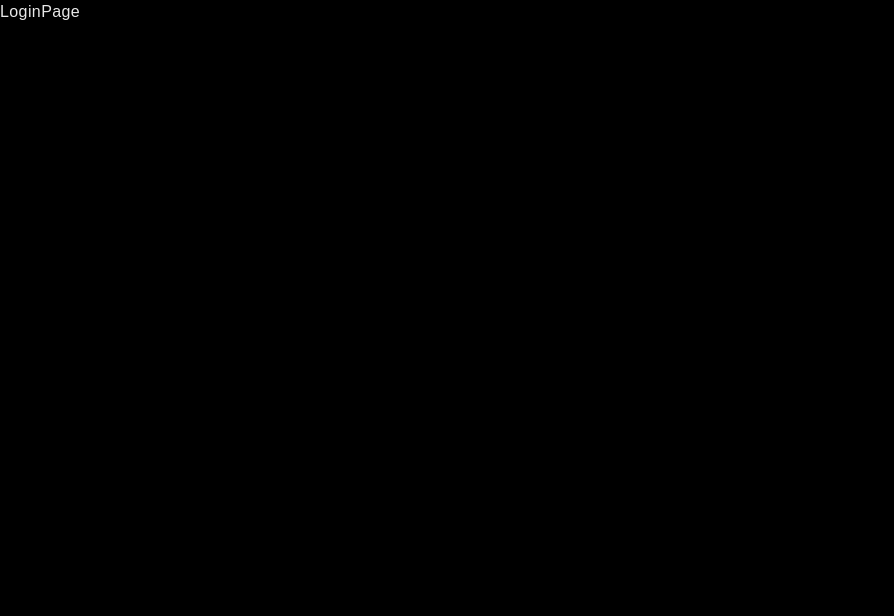
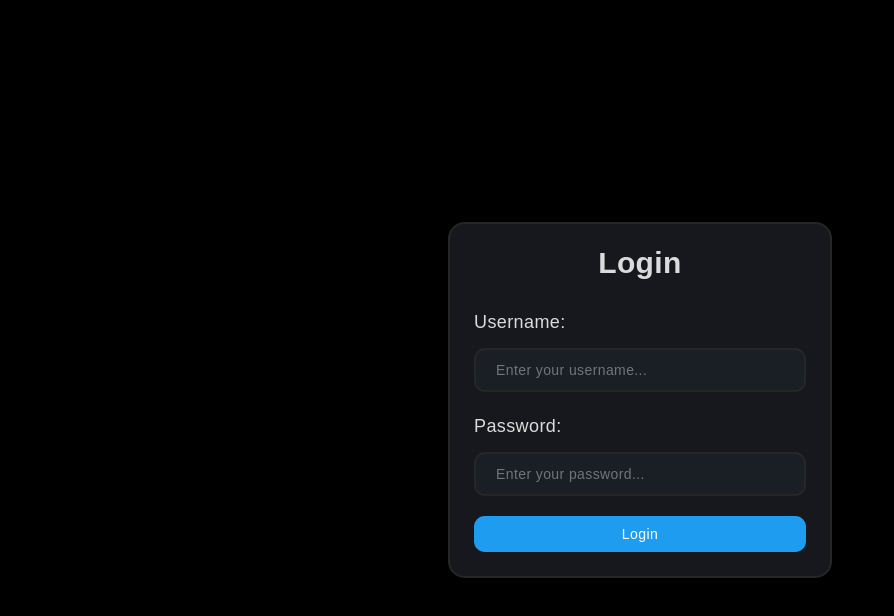
Before and after one commit to AshimMaskey/Novel-Management-System, a React (Vite) app in the folder frontend/: page /login in a window 1280 px wide. Shown: the top 616 px of the page, without its empty margins (0-894 px from the left). Built offline with nearby package versions, Linux system fonts and the light colour scheme.

Commit message:
added login form

```diff
--- a/frontend/package.json
+++ b/frontend/package.json
@@ -12,6 +12,7 @@
   "dependencies": {
     "@radix-ui/react-avatar": "^1.1.9",
     "@radix-ui/react-dialog": "^1.1.13",
+    "@radix-ui/react-label": "^2.1.6",
     "@radix-ui/react-slot": "^1.2.2",
     "@tailwindcss/vite": "^4.1.6",
     "class-variance-authority": "^0.7.1",
--- /dev/null
+++ b/frontend/src/components/ui/card.tsx
@@ -0,0 +1,92 @@
+import * as React from "react"
+
+import { cn } from "@/lib/utils"
+
+function Card({ className, ...props }: React.ComponentProps<"div">) {
+  return (
+    <div
+      data-slot="card"
+      className={cn(
+        "bg-card text-card-foreground flex flex-col gap-6 rounded-xl border py-6 shadow-sm",
+        className
+      )}
+      {...props}
+    />
+  )
+}
+
+function CardHeader({ className, ...props }: React.ComponentProps<"div">) {
+  return (
+    <div
+      data-slot="card-header"
+      className={cn(
+        "@container/card-header grid auto-rows-min grid-rows-[auto_auto] items-start gap-1.5 px-6 has-data-[slot=card-action]:grid-cols-[1fr_auto] [.border-b]:pb-6",
+        className
+      )}
+      {...props}
+    />
+  )
+}
+
+function CardTitle({ className, ...props }: React.ComponentProps<"div">) {
+  return (
+    <div
+      data-slot="card-title"
+      className={cn("leading-none font-semibold", className)}
+      {...props}
+    />
+  )
+}
+
+function CardDescription({ className, ...props }: React.ComponentProps<"div">) {
+  return (
+    <div
+      data-slot="card-description"
+      className={cn("text-muted-foreground text-sm", className)}
+      {...props}
+    />
+  )
+}
+
+function CardAction({ className, ...props }: React.ComponentProps<"div">) {
+  return (
+    <div
+      data-slot="card-action"
+      className={cn(
+        "col-start-2 row-span-2 row-start-1 self-start justify-self-end",
+        className
+      )}
+      {...props}
+    />
+  )
+}
+
+function CardContent({ className, ...props }: React.ComponentProps<"div">) {
+  return (
+    <div
+      data-slot="card-content"
+      className={cn("px-6", className)}
+      {...props}
+    />
+  )
+}
+
+function CardFooter({ className, ...props }: React.ComponentProps<"div">) {
+  return (
+    <div
+      data-slot="card-footer"
+      className={cn("flex items-center px-6 [.border-t]:pt-6", className)}
+      {...props}
+    />
+  )
+}
+
+export {
+  Card,
+  CardHeader,
+  CardFooter,
+  CardTitle,
+  CardAction,
+  CardDescription,
+  CardContent,
+}
--- /dev/null
+++ b/frontend/src/components/ui/input.tsx
@@ -0,0 +1,21 @@
+import * as React from "react"
+
+import { cn } from "@/lib/utils"
+
+function Input({ className, type, ...props }: React.ComponentProps<"input">) {
+  return (
+    <input
+      type={type}
+      data-slot="input"
+      className={cn(
+        "file:text-foreground placeholder:text-muted-foreground selection:bg-primary selection:text-primary-foreground dark:bg-input/30 border-input flex h-9 w-full min-w-0 rounded-md border bg-transparent px-3 py-1 text-base shadow-xs transition-[color,box-shadow] outline-none file:inline-flex file:h-7 file:border-0 file:bg-transparent file:text-sm file:font-medium disabled:pointer-events-none disabled:cursor-not-allowed disabled:opacity-50 md:text-sm",
+        "focus-visible:border-ring focus-visible:ring-ring/50 focus-visible:ring-[3px]",
+        "aria-invalid:ring-destructive/20 dark:aria-invalid:ring-destructive/40 aria-invalid:border-destructive",
+        className
+      )}
+      {...props}
+    />
+  )
+}
+
+export { Input }
--- /dev/null
+++ b/frontend/src/components/ui/label.tsx
@@ -0,0 +1,22 @@
+import * as React from "react"
+import * as LabelPrimitive from "@radix-ui/react-label"
+
+import { cn } from "@/lib/utils"
+
+function Label({
+  className,
+  ...props
+}: React.ComponentProps<typeof LabelPrimitive.Root>) {
+  return (
+    <LabelPrimitive.Root
+      data-slot="label"
+      className={cn(
+        "flex items-center gap-2 text-sm leading-none font-medium select-none group-data-[disabled=true]:pointer-events-none group-data-[disabled=true]:opacity-50 peer-disabled:cursor-not-allowed peer-disabled:opacity-50",
+        className
+      )}
+      {...props}
+    />
+  )
+}
+
+export { Label }
--- a/frontend/src/pages/LoginPage.tsx
+++ b/frontend/src/pages/LoginPage.tsx
@@ -1,7 +1,48 @@
-import React from "react";
-
+import { Input } from "@/components/ui/input";
+import { Label } from "@/components/ui/label";
+import { Card, CardContent, CardHeader, CardTitle } from "@/components/ui/card";
+import { Button } from "@/components/ui/button";
 const LoginPage = () => {
-  return <div>LoginPage</div>;
+  return (
+    <>
+      <div className="flex items-center justify-center h-screen">
+        <Card className="w-full border-2 max-w-sm">
+          <CardHeader className="text-center text-3xl">
+            <CardTitle>Login</CardTitle>
+          </CardHeader>
+          <CardContent>
+            <form>
+              <div className="mb-5">
+                <Label className="mb-3 text-lg" htmlFor="username">
+                  Username:
+                </Label>
+                <Input
+                  className="border-2 p-5 border-border"
+                  type="text"
+                  id="username"
+                  placeholder="Enter your username..."
+                />
+              </div>
+              <div>
+                <Label className="mb-3 text-lg" htmlFor="password">
+                  Password:
+                </Label>
+                <Input
+                  className="border-2 p-5 border-border"
+                  type="password"
+                  id="password"
+                  placeholder="Enter your password..."
+                />
+              </div>
+              <Button type="submit" className="w-full mt-5">
+                Login
+              </Button>
+            </form>
+          </CardContent>
+        </Card>
+      </div>
+    </>
+  );
 };
 
 export default LoginPage;
```
Also changed, not shown: 1 other file (tests, documents, lock files or other folders).
